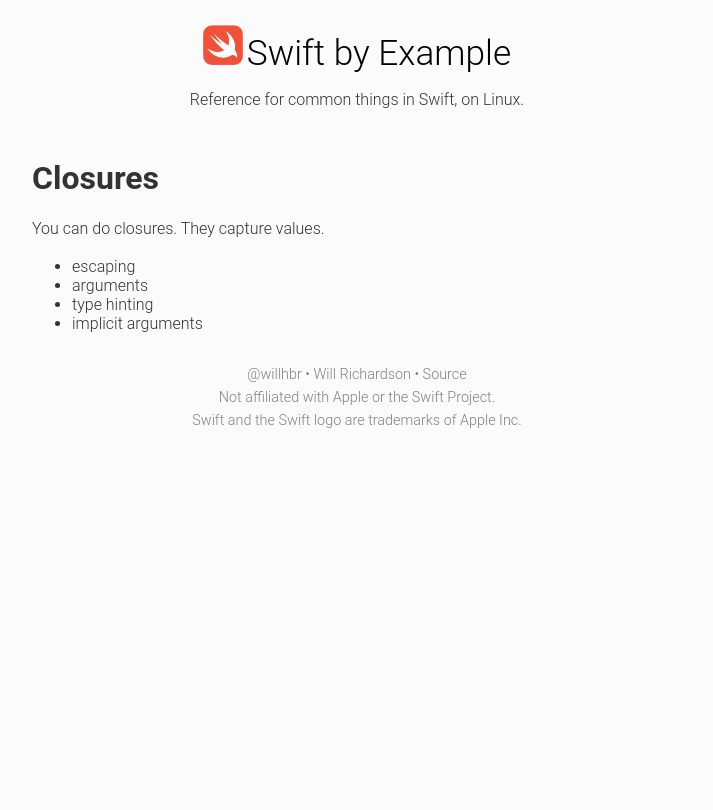
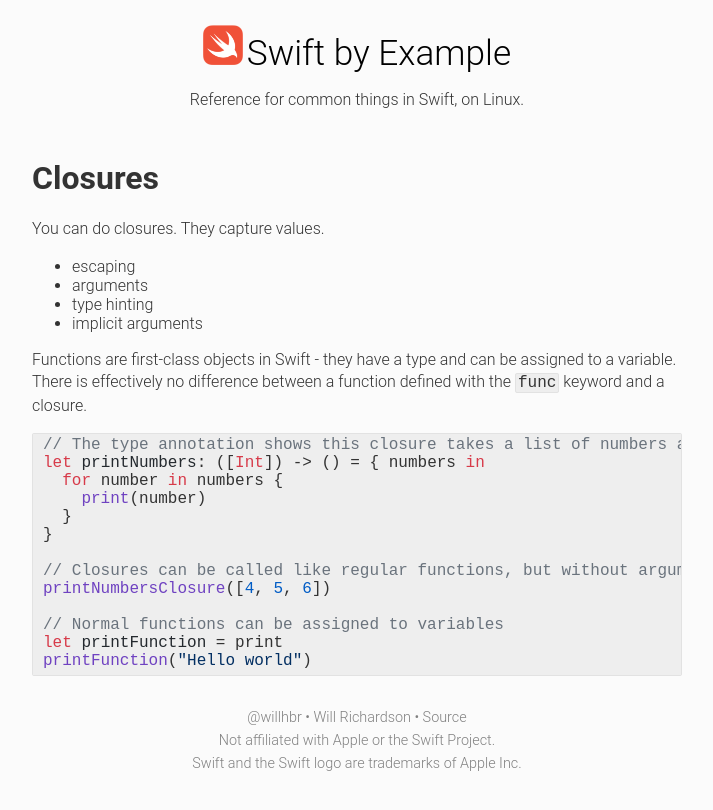
Before and after one commit to willhbr/swift-by-example, a Jekyll site: the page built from examples/closures.md, in a window 1280 px wide. Shown: the top 810 px of the page, without its empty margins (283-996 px from the left). Built offline with Jekyll 4.4.1, drawn with Linux system fonts in a browser that asks for light colours.

Commit message:
Closures, custom types, updated readme

````diff
--- a/examples/closures.md
+++ b/examples/closures.md
@@ -10,3 +10,21 @@ You can do closures. They capture values.
 - arguments
 - type hinting
 - implicit arguments
+
+Functions are first-class objects in Swift - they have a type and can be assigned to a variable. There is effectively no difference between a function defined with the `func` keyword and a closure.
+
+```swift
+// The type annotation shows this closure takes a list of numbers and returns nothing
+let printNumbers: ([Int]) -> () = { numbers in
+  for number in numbers {
+    print(number)
+  }
+}
+
+// Closures can be called like regular functions, but without argument labels:
+printNumbersClosure([4, 5, 6])
+
+// Normal functions can be assigned to variables
+let printFunction = print
+printFunction("Hello world")
+```
````
Also changed, not shown: examples/custom-types.md (added, +9 -0 lines), README.md.
